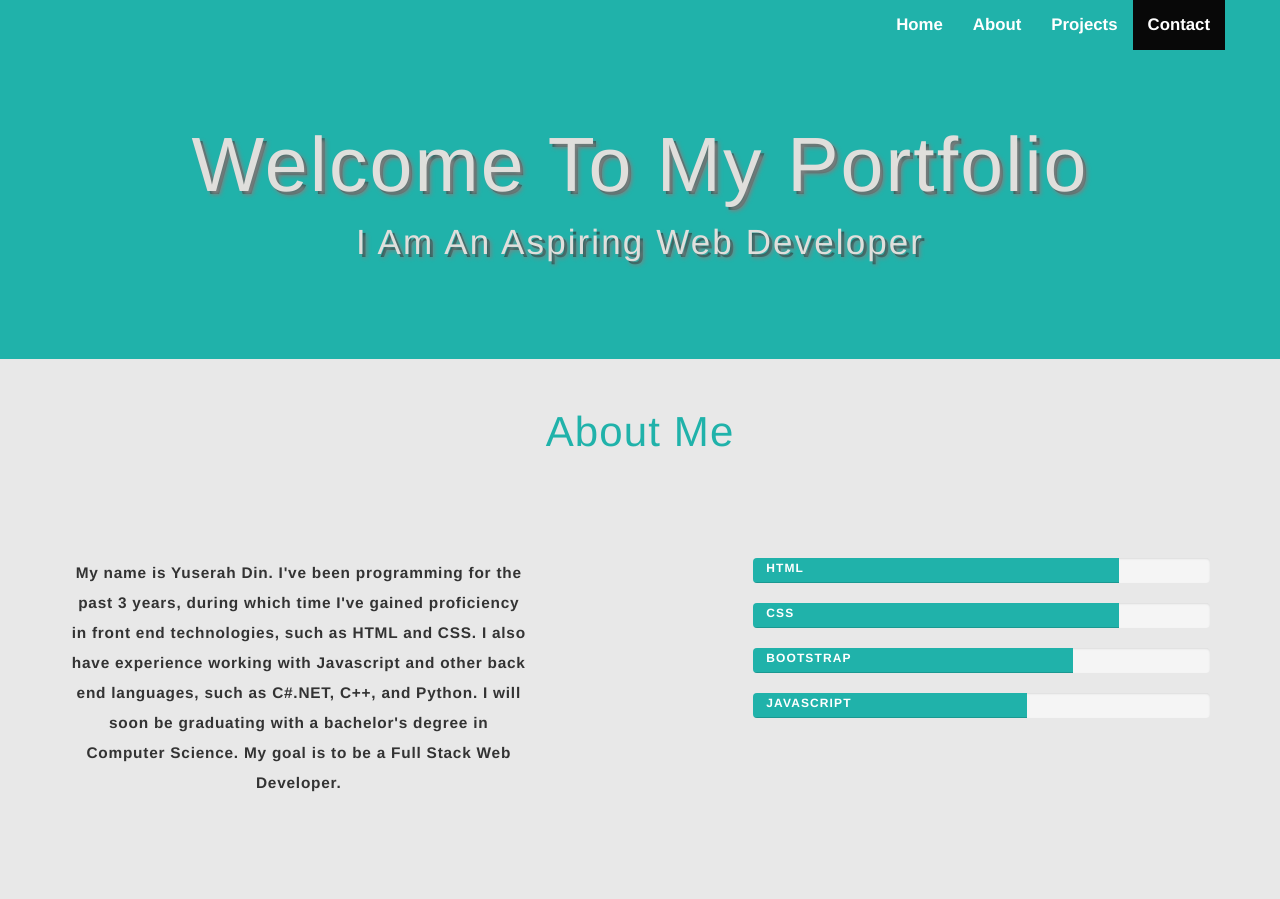
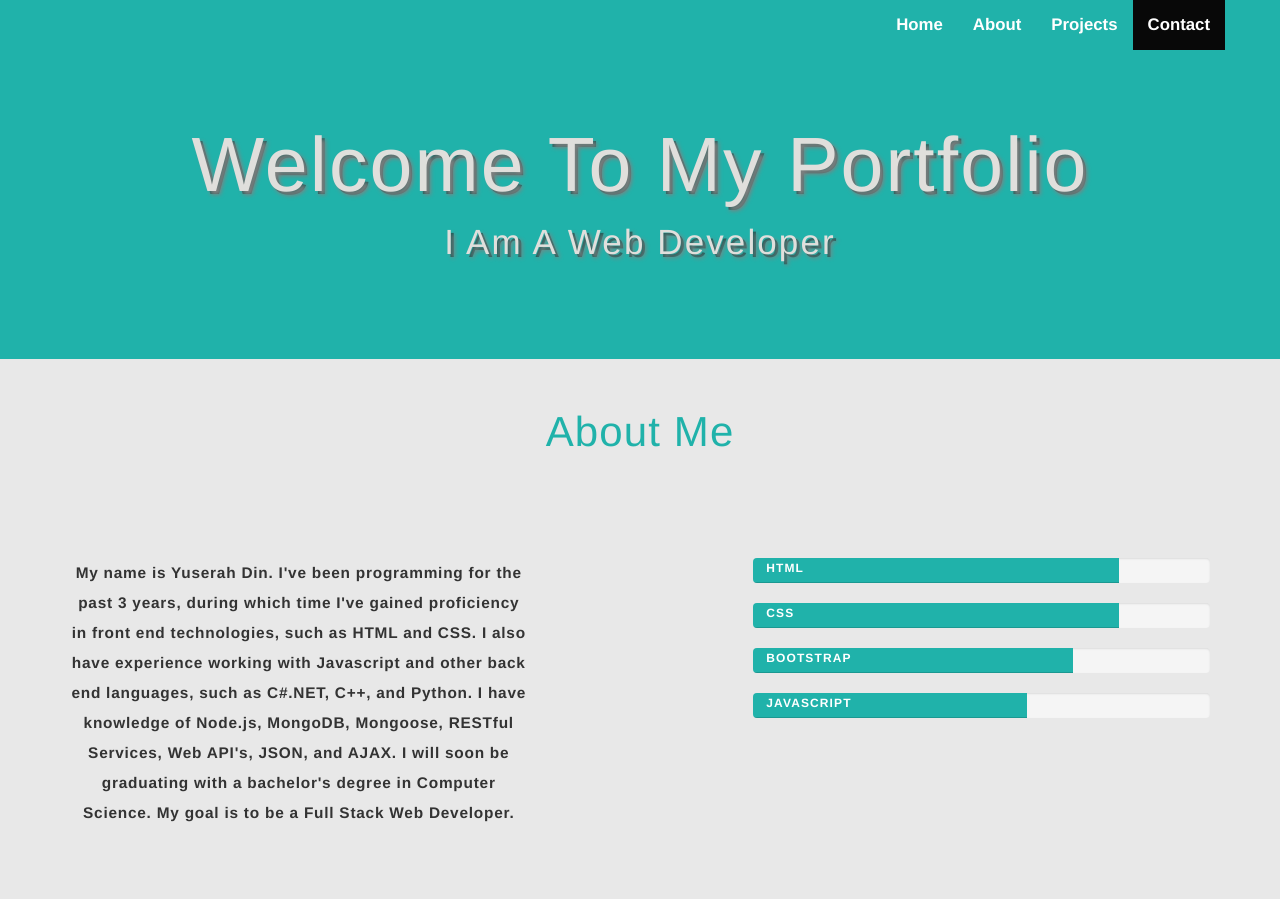
Before and after one commit to YuserahN/Portfolio, a plain HTML site: page index.html in a window 1280 px wide. Shown: the top 899 px of the page. Drawn offline with nearby package versions, Linux system fonts and the light colour scheme.

Commit message:
Update index.html

```diff
--- a/index.html
+++ b/index.html
@@ -45,7 +45,7 @@
   <div class="bg-grey">
     <div class="jumbotron text-center" id="jumbo">
       <h1 id="intro1">Welcome To My Portfolio</h1>
-      <p id="intro2">I Am An Aspiring Web Developer</p>
+      <p id="intro2">I Am A Web Developer</p>
     </div>
 
     <div class="container-fluid" id="about">
@@ -54,7 +54,7 @@
         <div class="row">
           <div class="col-lg-5 abtMe text-center">
             <p> My name is Yuserah Din. I've been programming for the past 3 years, during which time I've gained proficiency in front end technologies, such as HTML and CSS. I also have experience working with Javascript and other back end languages,
-              such as C#.NET, C++, and Python. I will soon be graduating with a bachelor's degree in Computer Science. My goal is to be a Full Stack Web Developer. </p>
+              such as C#.NET, C++, and Python. I have knowledge of Node.js, MongoDB, Mongoose, RESTful Services, Web API's, JSON, and AJAX. I will soon be graduating with a bachelor's degree in Computer Science. My goal is to be a Full Stack Web Developer. </p>
           </div>
           <div class="col-lg-2 abtMe text-center">
 
```
